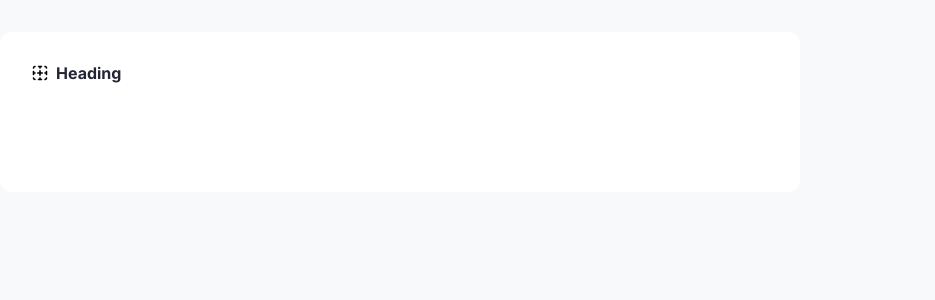
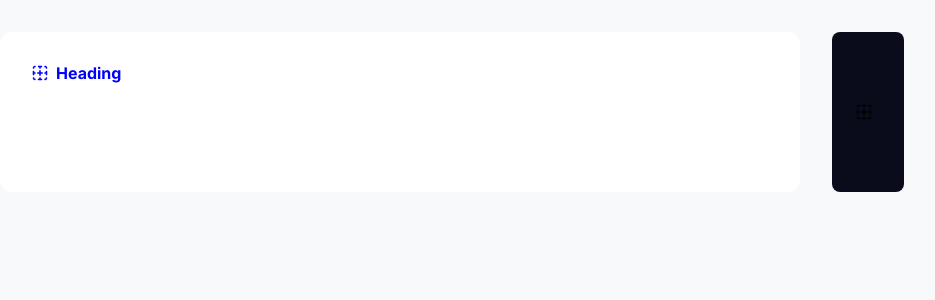
Before and after one commit to stritar/test-range, a React (Vite) app in the folder area51/: page / in a window 1280 px wide. Shown: the top 300 px of the page, without its empty margins (32-967 px from the left). Built offline with nearby package versions, Linux system fonts and the light colour scheme; a web font is replaced by a local one.

Commit message:
asda
asdads

```diff
--- a/area51/src/App.jsx
+++ b/area51/src/App.jsx
@@ -1,10 +1,12 @@
 import { Card } from './components/Card/Card';
+import { Badge } from './components/Badge/Badge';
 import styles from './App.module.css';
 
 export default function App() {
   return (
     <div className={styles.container}>
       <Card className={styles.card} />
+      <Badge />
     </div>
   );
 }
--- /dev/null
+++ b/area51/src/components/Badge/Badge.jsx
@@ -0,0 +1,18 @@
+import { Icon } from '../Icon/Icon';
+import styles from './Badge.module.css';
+
+/**
+ * Badge component with icon.
+ *
+ * @param {string} [icon='placeholder'] - Icon name to display
+ * @param {string} [className] - Additional class names
+ */
+export function Badge({ icon = 'placeholder', className = '', ...rest }) {
+  const rootClass = [styles.root, className].filter(Boolean).join(' ');
+
+  return (
+    <div className={rootClass} {...rest}>
+      <Icon name={icon} size="sm" ariaLabel="" />
+    </div>
+  );
+}
--- /dev/null
+++ b/area51/src/components/Badge/Badge.module.css
@@ -0,0 +1,7 @@
+.root {
+  display: flex;
+  align-items: center;
+  padding: var(--core-space--0300) var(--core-space--0600);
+  background: var(--sem-background--inverted);
+  border-radius: var(--core-border-radius--sm);
+}
--- /dev/null
+++ b/area51/src/components/Badge/index.js
@@ -0,0 +1 @@
+export { Badge } from './Badge';
--- a/area51/src/components/Card/Card.module.css
+++ b/area51/src/components/Card/Card.module.css
@@ -13,6 +13,7 @@
   display: flex;
   align-items: center;
   gap: var(--component-card--header-gap);
+  color: blue;
 }
 
 .heading {
@@ -20,6 +21,5 @@
   font-size: var(--core-font-size--h5);
   font-weight: var(--core-font-weight--bold);
   line-height: var(--core-line-height--h5);
-  color: var(--component-card--header-color);
   margin: 0;
 }
--- a/area51/src/components/Icon/Icon.module.css
+++ b/area51/src/components/Icon/Icon.module.css
@@ -2,6 +2,7 @@
   display: inline-block;
   flex-shrink: 0;
   vertical-align: middle;
+  color: inherit;
 }
 
 .root svg {
```
Also changed, not shown: 1 other file (tests, documents, lock files or other folders).
